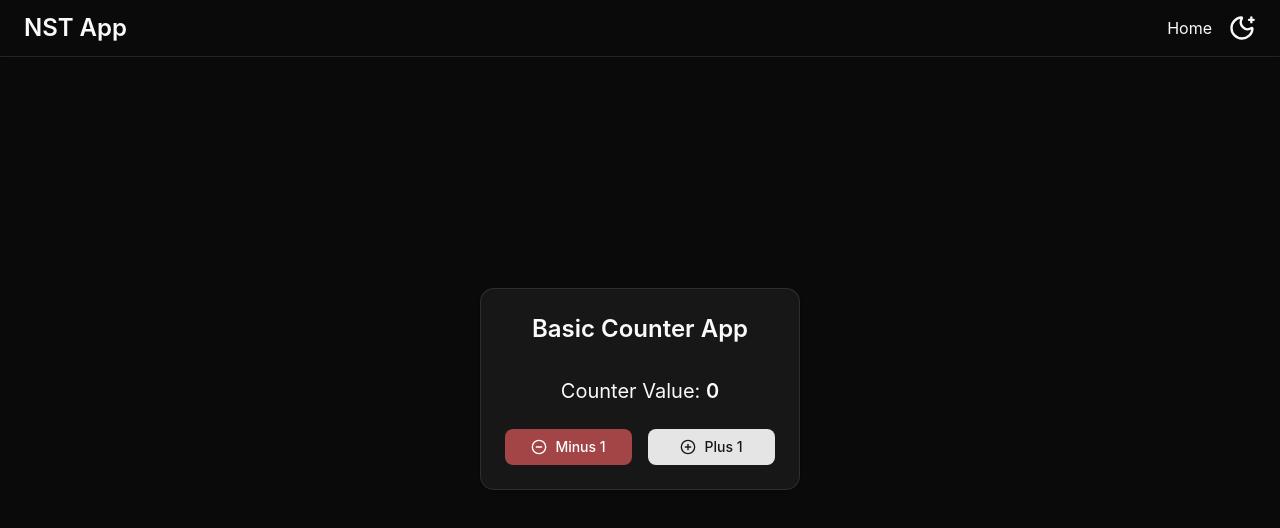
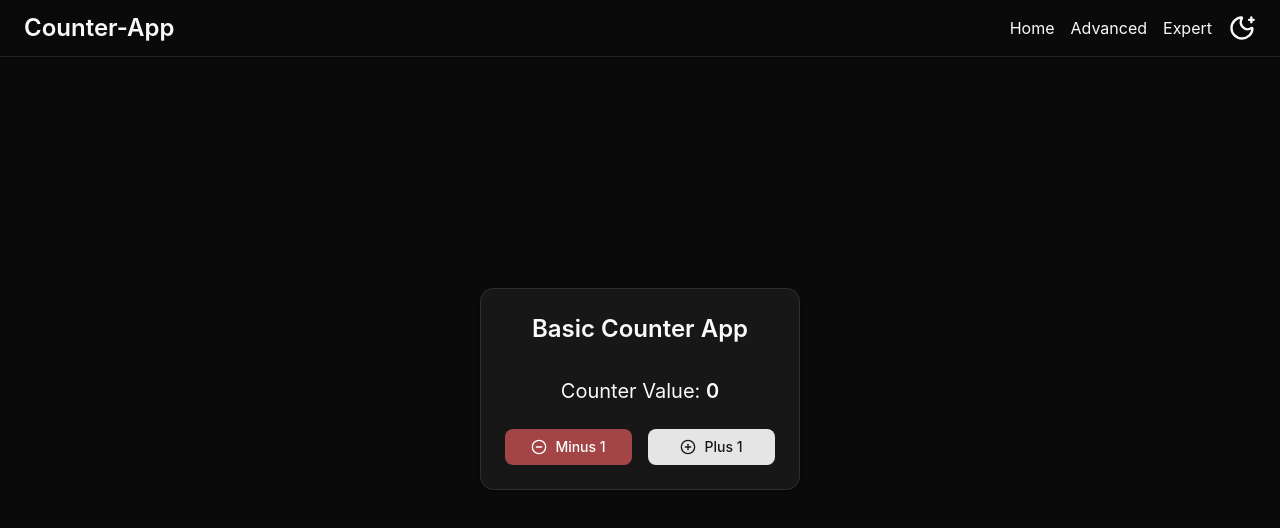
Before and after one commit to debmalik/counter-app, a Next.js app: page / in a window 1280 px wide. Shown: the top 528 px of the page. Built offline with nearby package versions, Linux system fonts and the light colour scheme.

Commit message:
Update Header.tsx

```diff
--- a/src/components/Header/Header.tsx
+++ b/src/components/Header/Header.tsx
@@ -11,12 +11,14 @@ const Header = () => {
 					<h1
 						className="text-2xl font-semibold"
 						aria-label="App Name">
-						NST App
+						Counter-App
 					</h1>
 				</Link>
 
 				<nav className="flex items-center gap-4">
 					<Link href={"/"}>Home</Link>
+					<Link href={"/advanced"}>Advanced</Link>
+					<Link href={"/expert"}>Expert</Link>
 
 					<ThemeToggleButton />
 				</nav>
```
